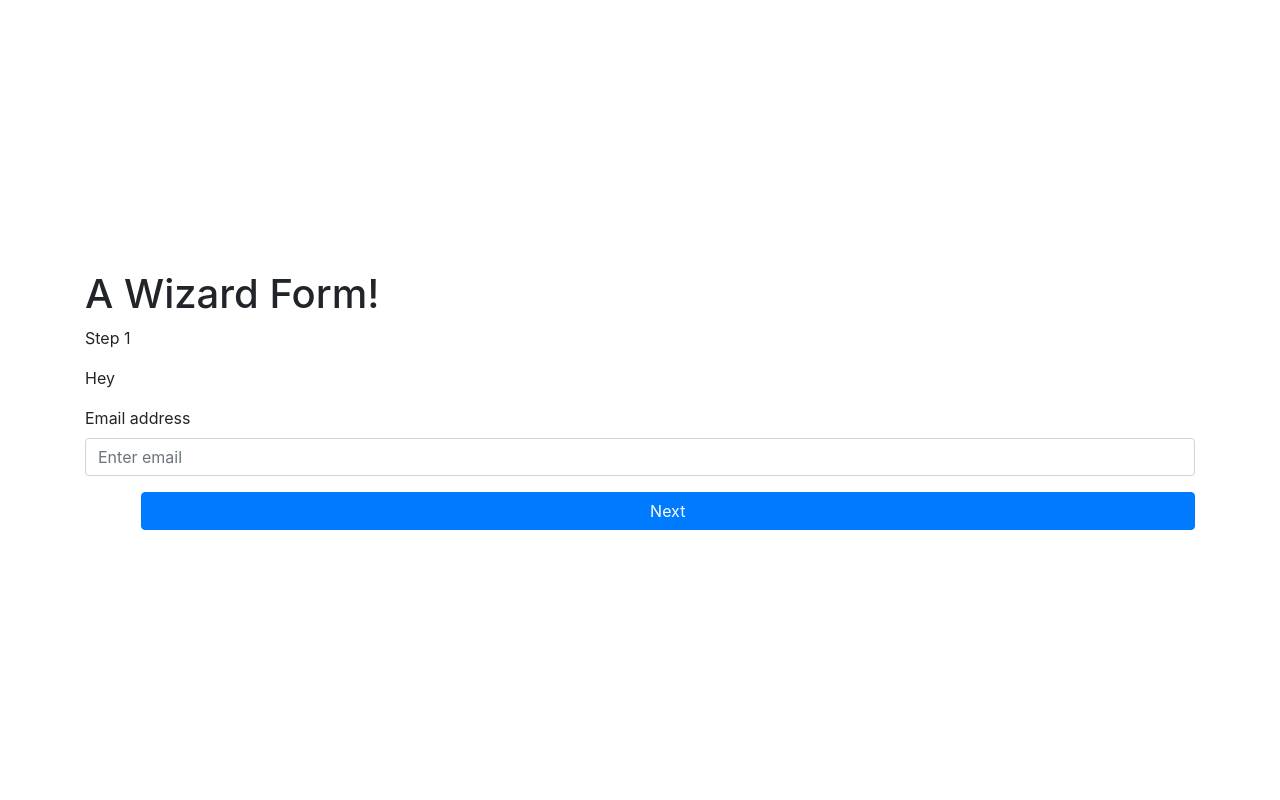
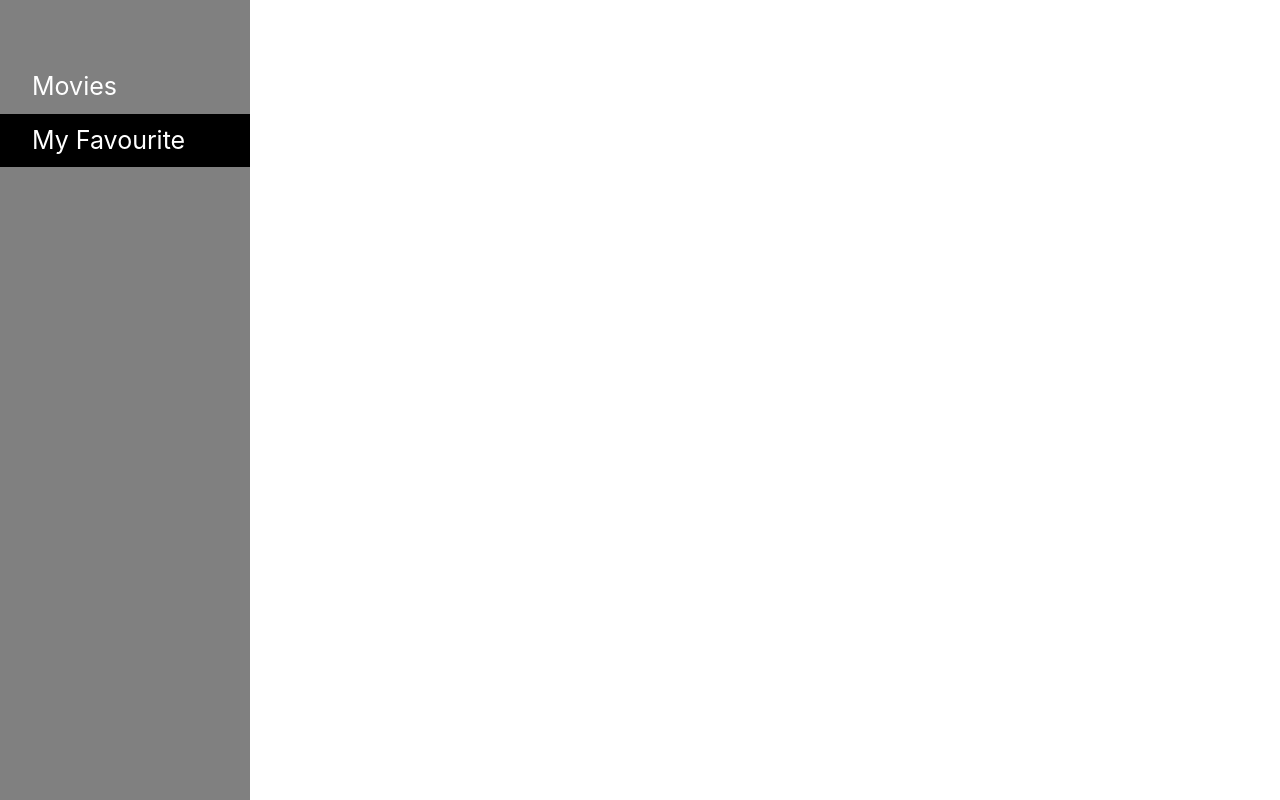
Before and after one commit to mfahad1/ReactBasics, a React (Create React App) app: page /#/my-fav in a window 1280 px wide. Built offline with nearby package versions, Linux system fonts and the light colour scheme.

Commit message:
Router setup

```diff
--- a/package.json
+++ b/package.json
@@ -6,6 +6,7 @@
     "bootstrap": "^4.3.1",
     "react": "^16.8.6",
     "react-dom": "^16.8.6",
+    "react-router-dom": "^5.0.1",
     "react-scripts": "3.0.1"
   },
   "scripts": {
--- /dev/null
+++ b/src/app/components/SideNavbar.js
@@ -0,0 +1,17 @@
+import React from 'react';
+import {  NavLink } from 'react-router-dom'
+
+
+const SideNavbar = (selected) => {
+
+  return (
+
+    <div className="sidenav">
+      <NavLink exact={true} activeClassName='is-active' to='/'>Movies</NavLink>
+      <NavLink activeClassName='is-active' to='/my-fav'>My Favourite</NavLink>
+    </div>
+
+  );
+}
+
+export default SideNavbar;
--- /dev/null
+++ b/src/app/mainLayout.css
@@ -0,0 +1,39 @@
+.sidenav {
+  height: 100%;
+  width: 0;
+  position: fixed;
+  z-index: 1;
+  top: 0;
+  left: 0;
+  background-color: grey;
+  overflow-x: hidden;
+  transition: 0.5s;
+  padding-top: 60px;
+  width: 250px;
+  color: White;
+}
+
+.sidenav a {
+  padding: 8px 8px 8px 32px;
+  text-decoration: none;
+  font-size: 25px;
+  color: White;
+  display: block;
+  transition: 0.3s;
+}
+
+.sidenav a:hover {
+  color: black;
+}
+
+.is-active {
+  background-color: black;
+}
+
+.sidenav .closebtn {
+  position: absolute;
+  top: 0;
+  right: 25px;
+  font-size: 36px;
+  margin-left: 50px;
+}
--- /dev/null
+++ b/src/app/mainLayout.js
@@ -0,0 +1,36 @@
+import React from 'react';
+import './mainLayout.css';
+import SideNavbar from './components/SideNavbar';
+import { HashRouter as Router, Switch, Route } from 'react-router-dom'
+
+
+class MainLayout extends React.Component {
+  constructor(props) {
+    super(props)
+    this.state = {
+      activeRoute: 'movies'
+    };
+  }
+
+  setActiveRoute() {
+
+  }
+
+  // render method here...
+
+  render() {
+    return (
+      <div className="container">
+        <Router>
+          <SideNavbar />
+          <Switch>
+            <Route exact path="/" component={() => <div>Home</div>}/>
+            <Route path="/my-fav" component={() => <div>Fav</div>} />
+            <Route component={() => <div>NotFound</div>}/>
+          </Switch>
+        </Router>
+      </div>
+    )
+  }
+}
+export default MainLayout;
--- a/src/index.js
+++ b/src/index.js
@@ -7,9 +7,9 @@ import * as serviceWorker from './serviceWorker';
 import Layout from './components/Lifecycle/Lifecycle';
 import CounterCaller from './components/ComponentsType/stateless';
 import StatefulComponent from './components/ComponentsType/stateful';
-import FormWizard from './app/FormWizard';
+import MainLayout from './app/mainLayout';
 
-ReactDOM.render(<FormWizard />, document.getElementById('root'));
+ReactDOM.render(<MainLayout />, document.getElementById('root'));
 
 // If you want your app to work offline and load faster, you can change
 // unregister() to register() below. Note this comes with some pitfalls.
```
Also changed, not shown: src/components/ComponentsType/README.md, src/formWizard/FormWizard.css (renamed from src/app/FormWizard.css), src/formWizard/FormWizard.js (renamed from src/app/FormWizard.js), src/formWizard/README.md (renamed from src/app/README.md), src/formWizard/components/Step1.js (renamed from src/app/components.js/Step1.js), src/formWizard/components/Step2.js (renamed from src/app/components.js/Step2.js), src/formWizard/components/Step3.js (renamed from src/app/components.js/Step3.js), 1 other file (tests, documents, lock files or other folders).
